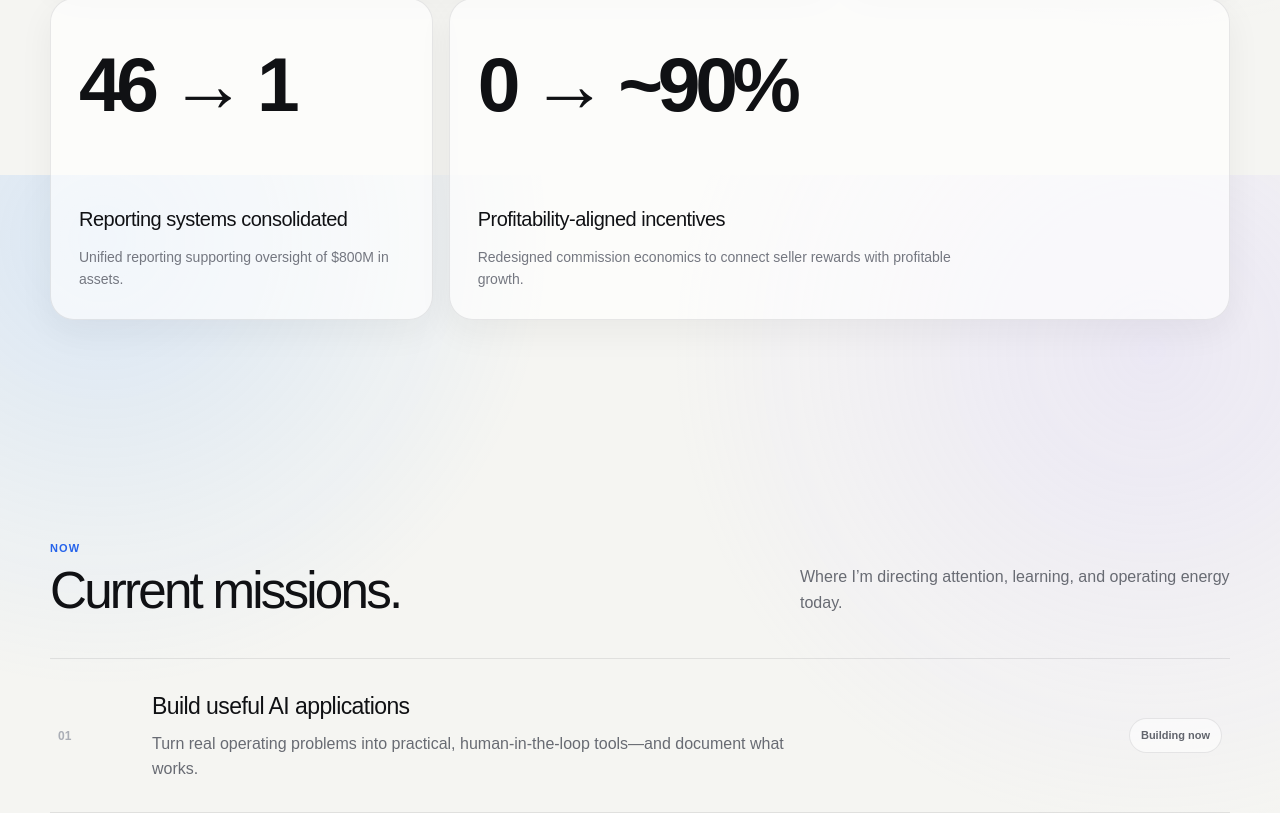
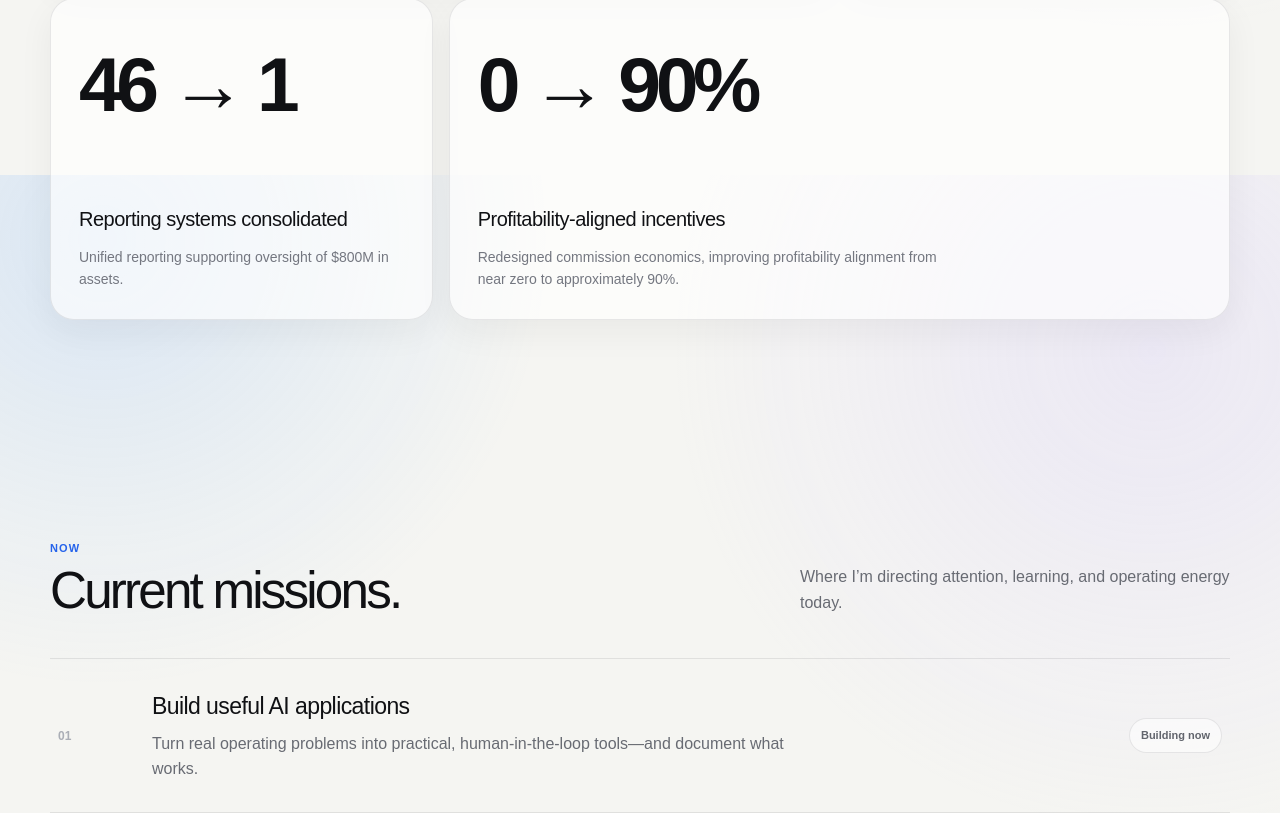
Before and after one commit to gitlovin-labs/will-portfolio, a Next.js app: page / in a window 1280 px wide. Shown: the part 1425-2238 px from the top of the page. Built offline with nearby package versions, Linux system fonts and the light colour scheme.

Commit message:
Refine incentive alignment metric

```diff
--- a/app/page.tsx
+++ b/app/page.tsx
@@ -4,7 +4,7 @@ const outcomes = [
   { value: "$5.4M", label: "Projected customer-lifetime net profit impact", detail: "Led a pricing transformation across 300+ accounts with essentially zero regretted churn.", className: "metric-card metric-card-featured" },
   { value: "$625K+", label: "Ecommerce revenue", detail: "Built Onward Hound from zero across 20 SKUs and 32K+ units sold.", className: "metric-card" },
   { value: "46 → 1", label: "Reporting systems consolidated", detail: "Unified reporting supporting oversight of $800M in assets.", className: "metric-card" },
-  { value: "0 → ~90%", label: "Profitability-aligned incentives", detail: "Redesigned commission economics to connect seller rewards with profitable growth.", className: "metric-card metric-card-wide" },
+  { value: "0 → 90%", label: "Profitability-aligned incentives", detail: "Redesigned commission economics, improving profitability alignment from near zero to approximately 90%.", className: "metric-card metric-card-wide" },
 ];
 
 const missions = [
```
